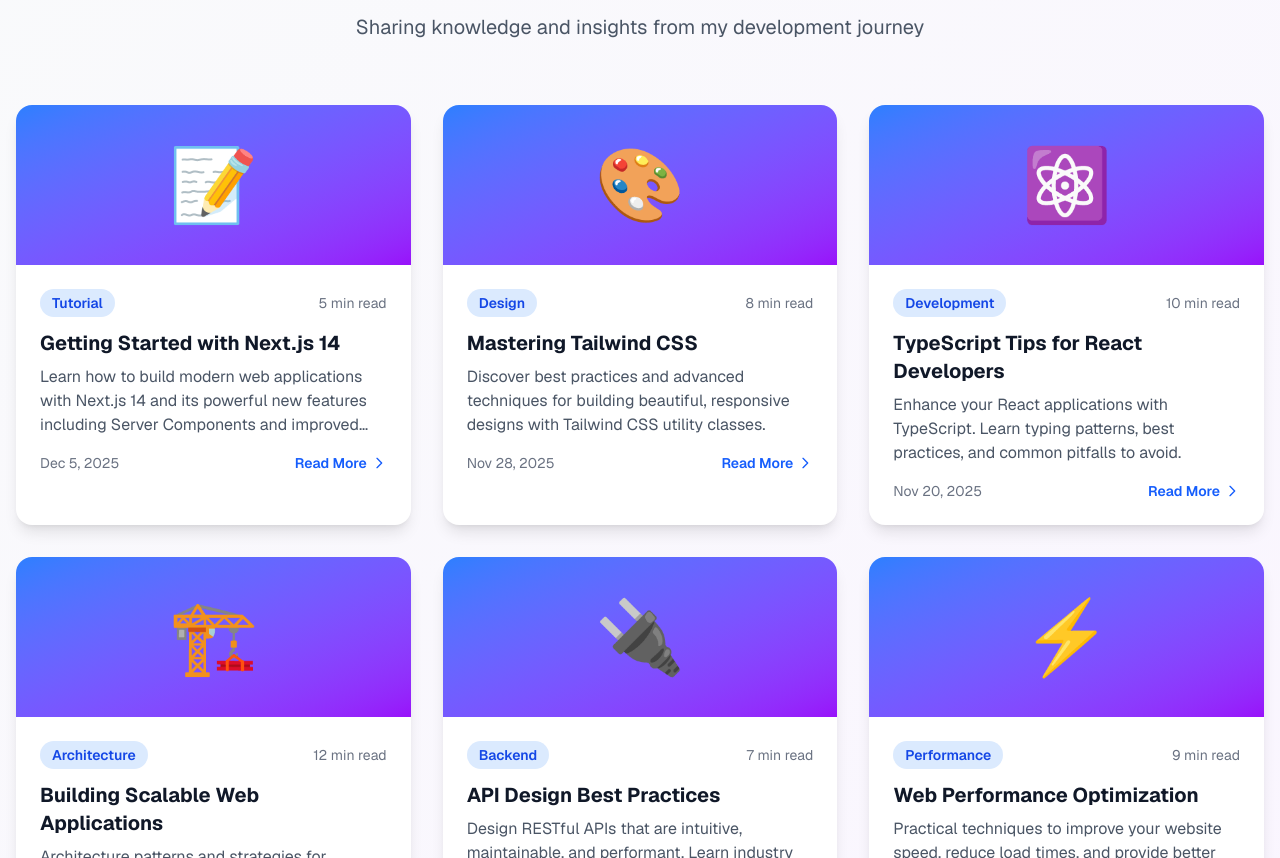
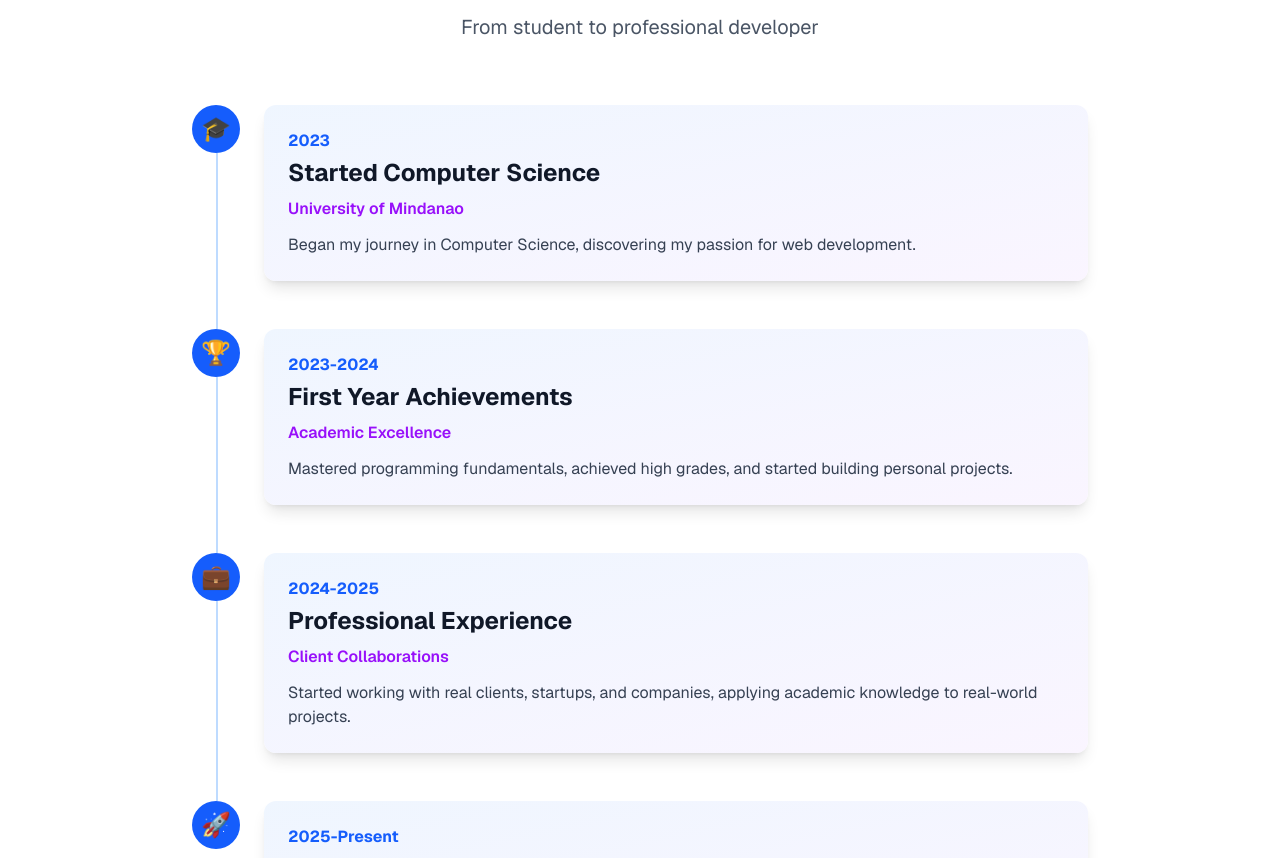
Before and after one commit to Topor24k/Personal-Portfolio, a Next.js app in the folder portfolio/: page / in a window 1280 px wide. Shown: the part 1942-2800 px from the top of the page. Built offline with nearby package versions, Linux system fonts and the light colour scheme.

Commit message:
Added Pricing Items

```diff
--- /dev/null
+++ b/portfolio/components/JourneyPricingSection.tsx
@@ -0,0 +1,211 @@
+export default function JourneyPricingSection() {
+  const journey = [
+    {
+      year: '2023',
+      title: 'Started Computer Science',
+      institution: 'University of Mindanao',
+      description: 'Began my journey in Computer Science, discovering my passion for web development.',
+      icon: '🎓'
+    },
+    {
+      year: '2023-2024',
+      title: 'First Year Achievements',
+      institution: 'Academic Excellence',
+      description: 'Mastered programming fundamentals, achieved high grades, and started building personal projects.',
+      icon: '🏆'
+    },
+    {
+      year: '2024-2025',
+      title: 'Professional Experience',
+      institution: 'Client Collaborations',
+      description: 'Started working with real clients, startups, and companies, applying academic knowledge to real-world projects.',
+      icon: '💼'
+    },
+    {
+      year: '2025-Present',
+      title: 'Third Year Excellence',
+      institution: 'Advanced Development',
+      description: 'Specializing in full-stack development, leading projects, and mentoring junior students.',
+      icon: '🚀'
+    }
+  ];
+
+  const pricingPlans = [
+    {
+      name: 'Basic',
+      price: '$500',
+      duration: 'Starting from',
+      description: 'Perfect for small projects and landing pages',
+      features: [
+        'Responsive Design',
+        'Up to 5 Pages',
+        'Basic SEO',
+        'Mobile Optimization',
+        '1 Month Support',
+        'Source Code Included'
+      ],
+      popular: false
+    },
+    {
+      name: 'Professional',
+      price: '$1,500',
+      duration: 'Starting from',
+      description: 'Ideal for business websites and web applications',
+      features: [
+        'Everything in Basic',
+        'Up to 15 Pages',
+        'Advanced SEO',
+        'CMS Integration',
+        'API Integration',
+        '3 Months Support',
+        'Performance Optimization',
+        'Analytics Setup'
+      ],
+      popular: true
+    },
+    {
+      name: 'Enterprise',
+      price: 'Custom',
+      duration: 'Contact for pricing',
+      description: 'For complex applications and large-scale projects',
+      features: [
+        'Everything in Professional',
+        'Unlimited Pages',
+        'Custom Features',
+        'Database Design',
+        'User Authentication',
+        '6 Months Support',
+        'Dedicated Development',
+        'Priority Support'
+      ],
+      popular: false
+    }
+  ];
+
+  return (
+    <section id="journey-pricing" className="py-20 bg-white">
+      <div className="container mx-auto px-4">
+        {/* Academic Journey */}
+        <div className="mb-20">
+          <div className="text-center mb-16">
+            <h2 className="text-4xl md:text-5xl font-bold text-gray-900 mb-4">
+              My Academic and Professional Journey
+            </h2>
+            <p className="text-xl text-gray-600">
+              From student to professional developer
+            </p>
+          </div>
+
+          <div className="max-w-4xl mx-auto">
+            {journey.map((item, index) => (
+              <div key={index} className="relative pb-12 last:pb-0">
+                {index !== journey.length - 1 && (
+                  <div className="absolute left-6 top-12 bottom-0 w-0.5 bg-blue-200"></div>
+                )}
+                <div className="flex gap-6">
+                  <div className="flex-shrink-0 w-12 h-12 bg-blue-600 rounded-full flex items-center justify-center text-2xl z-10">
+                    {item.icon}
+                  </div>
+                  <div className="flex-grow bg-gradient-to-br from-blue-50 to-purple-50 rounded-xl p-6 shadow-lg hover:shadow-xl transition-shadow">
+                    <div className="text-blue-600 font-bold mb-1">{item.year}</div>
+                    <h3 className="text-2xl font-bold text-gray-900 mb-2">
+                      {item.title}
+                    </h3>
+                    <div className="text-purple-600 font-semibold mb-3">
+                      {item.institution}
+                    </div>
+                    <p className="text-gray-700">{item.description}</p>
+                  </div>
+                </div>
+              </div>
+            ))}
+          </div>
+        </div>
+
+        {/* Pricing Model */}
+        <div>
+          <div className="text-center mb-16">
+            <h2 className="text-4xl md:text-5xl font-bold text-gray-900 mb-4">
+              My Pricing Model
+            </h2>
+            <p className="text-xl text-gray-600">
+              Transparent and flexible pricing for every project size
+            </p>
+          </div>
+
+          <div className="grid grid-cols-1 md:grid-cols-3 gap-8 max-w-6xl mx-auto">
+            {pricingPlans.map((plan, index) => (
+              <div
+                key={index}
+                className={`rounded-2xl p-8 ${
+                  plan.popular
+                    ? 'bg-gradient-to-br from-blue-600 to-purple-600 text-white transform scale-105 shadow-2xl'
+                    : 'bg-white text-gray-900 shadow-lg'
+                } hover:shadow-2xl transition-all duration-300`}
+              >
+                {plan.popular && (
+                  <div className="text-center mb-4">
+                    <span className="bg-yellow-400 text-gray-900 px-4 py-1 rounded-full text-sm font-bold">
+                      MOST POPULAR
+                    </span>
+                  </div>
+                )}
+
+                <h3 className={`text-2xl font-bold mb-2 ${plan.popular ? 'text-white' : 'text-gray-900'}`}>
+                  {plan.name}
+                </h3>
+
+                <div className="mb-4">
+                  <div className={`text-4xl font-bold ${plan.popular ? 'text-white' : 'text-blue-600'}`}>
+                    {plan.price}
+                  </div>
+                  <div className={`text-sm ${plan.popular ? 'text-blue-100' : 'text-gray-600'}`}>
+                    {plan.duration}
+                  </div>
+                </div>
+
+                <p className={`mb-6 ${plan.popular ? 'text-blue-100' : 'text-gray-600'}`}>
+                  {plan.description}
+                </p>
+
+                <ul className="space-y-3 mb-8">
+                  {plan.features.map((feature, idx) => (
+                    <li key={idx} className="flex items-start">
+                      <svg
+                        className={`w-6 h-6 mr-2 flex-shrink-0 ${
+                          plan.popular ? 'text-green-300' : 'text-green-500'
+                        }`}
+                        fill="currentColor"
+                        viewBox="0 0 20 20"
+                      >
+                        <path
+                          fillRule="evenodd"
+                          d="M16.707 5.293a1 1 0 010 1.414l-8 8a1 1 0 01-1.414 0l-4-4a1 1 0 011.414-1.414L8 12.586l7.293-7.293a1 1 0 011.414 0z"
+                          clipRule="evenodd"
+                        />
+                      </svg>
+                      <span className={plan.popular ? 'text-white' : 'text-gray-700'}>
+                        {feature}
+                      </span>
+                    </li>
+                  ))}
+                </ul>
+
+                <a
+                  href="#contact"
+                  className={`block text-center py-3 rounded-lg font-semibold transition-colors ${
+                    plan.popular
+                      ? 'bg-white text-blue-600 hover:bg-gray-100'
+                      : 'bg-blue-600 text-white hover:bg-blue-700'
+                  }`}
+                >
+                  Get Started
+                </a>
+              </div>
+            ))}
+          </div>
+        </div>
+      </div>
+    </section>
+  );
+}
```
